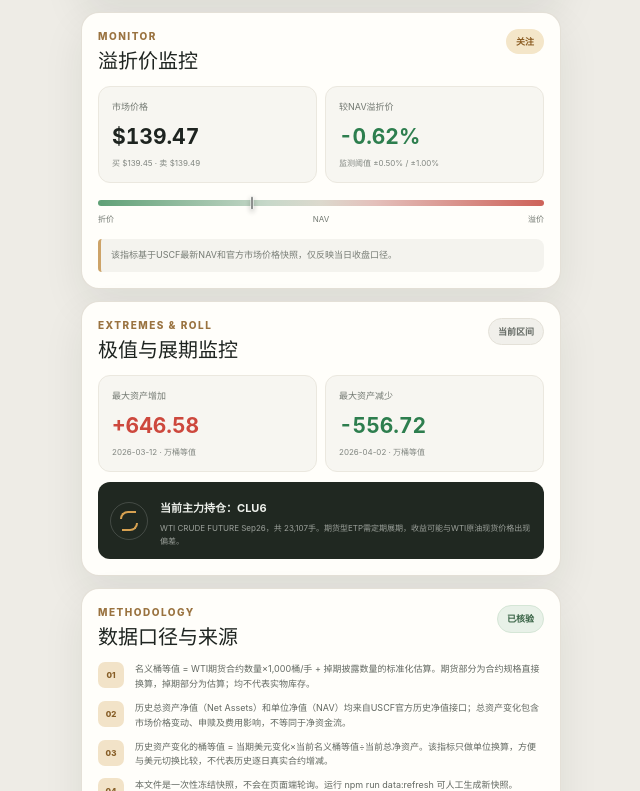
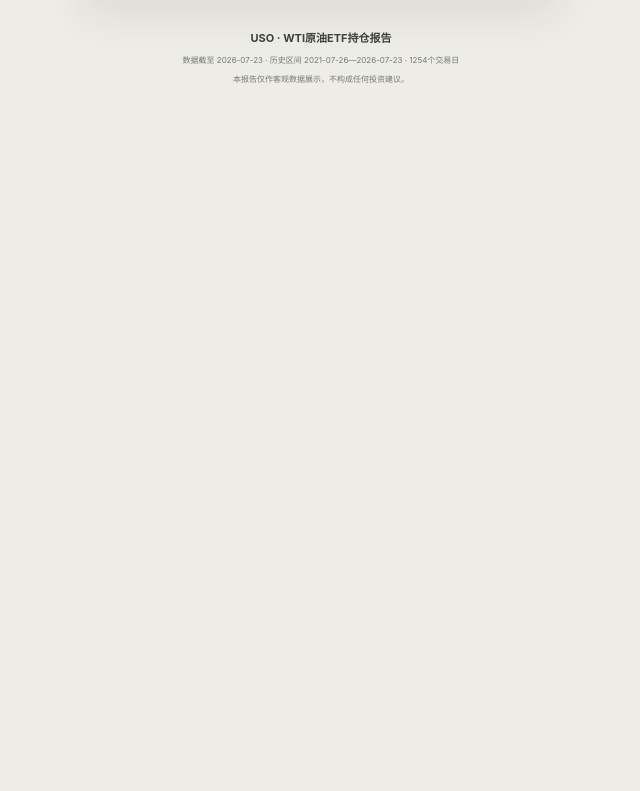
Before and after one commit to JennyChiu68/oil-ETF, a Next.js app: page / in a window 1280 px wide. Shown: the part 3009-3800 px from the top of the page, without its empty margins (319-959 px from the left). After the commit the page ends 3134 px from the top, so only its background shows below. Built offline with nearby package versions, Linux system fonts and the light colour scheme.

Commit message:
Simplify report footer sections

```diff
--- a/app/OilEtfReport.tsx
+++ b/app/OilEtfReport.tsx
@@ -552,12 +552,6 @@
     }
   };
 
-  const premiumAbs = Math.abs(snapshot.current.premiumDiscountPct);
-  const premiumState =
-    premiumAbs < 0.005 ? "正常" : premiumAbs < 0.01 ? "关注" : "偏离";
-  const latestFutures = snapshot.holdings.find(
-    (holding) => holding.holdingType === "Futures",
-  );
   const analysisSuffix =
     analysisUnit === "barrels" ? "万桶等值" : "亿美元";
 
@@ -1171,165 +1165,6 @@
           </p>
         </section>
 
-        <section className="card monitor-card">
-          <div className="section-heading">
-            <div>
-              <p className="section-kicker">MONITOR</p>
-              <h2>溢折价监控</h2>
-            </div>
-            <span
-              className={`status-pill ${
-                premiumState === "正常"
-                  ? "normal"
-                  : premiumState === "关注"
-                    ? "watch"
-                    : "alert"
-              }`}
-            >
-              {premiumState}
-            </span>
-          </div>
-          <div className="monitor-grid">
-            <div>
-              <span>市场价格</span>
-              <strong>{formatUsd(snapshot.current.marketPrice)}</strong>
-              <small>
-                买 {formatUsd(snapshot.current.bid)} · 卖{" "}
-                {formatUsd(snapshot.current.ask)}
-              </small>
-            </div>
-            <div>
-              <span>较NAV溢折价</span>
-              <strong
-                className={
-                  snapshot.current.premiumDiscountPct >= 0 ? "up" : "down"
-                }
-              >
-                {formatSigned(
-                  snapshot.current.premiumDiscountPct * 100,
-                  2,
-                  "%",
-                )}
-              </strong>
-              <small>监测阈值 ±0.50% / ±1.00%</small>
-            </div>
-          </div>
-          <div className="premium-scale" aria-label="当前溢折价位置">
-            <span className="scale-negative">折价</span>
-            <span className="scale-center">NAV</span>
-            <span className="scale-positive">溢价</span>
-            <i
-              style={{
-                left: `${Math.max(
-                  3,
-                  Math.min(
-                    97,
-                    50 + snapshot.current.premiumDiscountPct * 2500,
-                  ),
-                )}%`,
-              }}
-            />
-          </div>
-          <p className="inline-note">
-            该指标基于USCF最新NAV和官方市场价格快照，仅反映当日收盘口径。
-          </p>
-        </section>
-
-        <section className="card monitor-card">
-          <div className="section-heading">
-            <div>
-              <p className="section-kicker">EXTREMES &amp; ROLL</p>
-              <h2>极值与展期监控</h2>
-            </div>
-            <span className="date-badge">当前区间</span>
-          </div>
-          <div className="monitor-grid">
-            <div>
-              <span>最大资产增加</span>
-              <strong className="up">
-                {analysisStats.biggestUp
-                  ? formatSigned(analysisStats.biggestUp.value, 2)
-                  : "--"}
-              </strong>
-              <small>
-                {analysisStats.biggestUp?.row.date ?? "--"} · {analysisSuffix}
-              </small>
-            </div>
-            <div>
-              <span>最大资产减少</span>
-              <strong className="down">
-                {analysisStats.biggestDown
-                  ? formatSigned(analysisStats.biggestDown.value, 2)
-                  : "--"}
-              </strong>
-              <small>
-                {analysisStats.biggestDown?.row.date ?? "--"} ·{" "}
-                {analysisSuffix}
-              </small>
-            </div>
-          </div>
-          <div className="roll-note">
-            <div className="roll-icon" aria-hidden="true">
-              <span />
-            </div>
-            <div>
-              <strong>当前主力持仓：{latestFutures?.ticker ?? "--"}</strong>
-              <p>
-                {latestFutures?.name ??
-                  `${snapshot.fund.benchmark}原油期货`}
-                ，共{" "}
-                {formatNumber(latestFutures?.quantity ?? 0, 0)}
-                手。期货型ETP需定期展期，收益可能与
-                {snapshot.fund.benchmarkZh}现货价格出现偏差。
-              </p>
-            </div>
-          </div>
-        </section>
-
-        <section className="card methodology-card">
-          <div className="section-heading">
-            <div>
-              <p className="section-kicker">METHODOLOGY</p>
-              <h2>数据口径与来源</h2>
-            </div>
-            <span className="verified-badge">已核验</span>
-          </div>
-          <div className="method-list">
-            <div>
-              <span>01</span>
-              <p>{snapshot.methodology.headline}</p>
-            </div>
-            <div>
-              <span>02</span>
-              <p>{snapshot.methodology.netAssets}</p>
-            </div>
-            <div>
-              <span>03</span>
-              <p>{snapshot.methodology.assetChangeBarrels}</p>
-            </div>
-            <div>
-              <span>04</span>
-              <p>{snapshot.methodology.dataMode}</p>
-            </div>
-          </div>
-          <div className="source-list">
-            {snapshot.sources.map((source) => (
-              <a
-                key={source.url}
-                href={source.url}
-                target="_blank"
-                rel="noreferrer"
-              >
-                <div>
-                  <strong>{source.label}</strong>
-                  <span>{source.covers}</span>
-                </div>
-                <b aria-hidden="true">↗</b>
-              </a>
-            ))}
-          </div>
-        </section>
-
         <footer className="report-footer">
           <strong>
             {snapshot.fund.symbol} · {snapshot.fund.benchmarkZh}ETF持仓报告
--- a/app/page.tsx
+++ b/app/page.tsx
@@ -19,7 +19,7 @@
     metadataBase: base,
     title: "原油ETF持仓报告｜WTI USO・Brent BNO",
     description:
-      "基于USCF官方数据的USO与BNO原油ETF持仓、桶等值敞口、历史净值、资产变化与溢折价监控。",
+      "基于USCF官方数据的USO与BNO原油ETF持仓、桶等值敞口、历史净值与资产变化报告。",
     openGraph: {
       type: "website",
       locale: "zh_CN",
```
Also changed, not shown: 1 other file (tests, documents, lock files or other folders).
